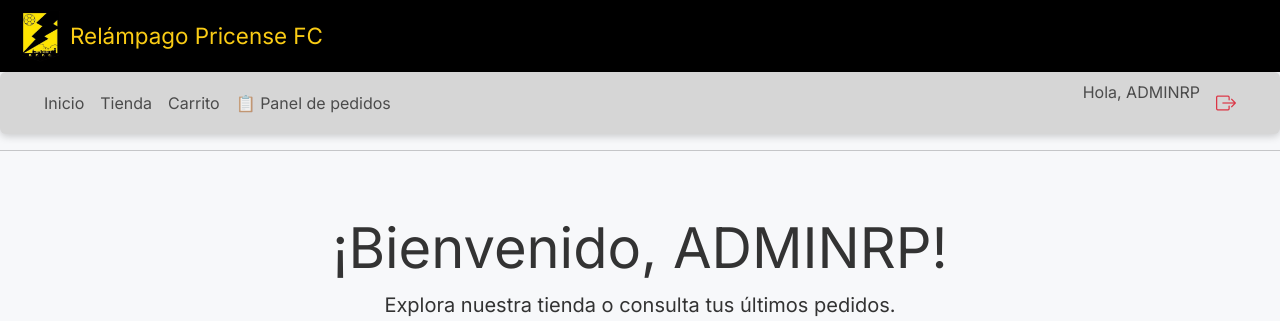
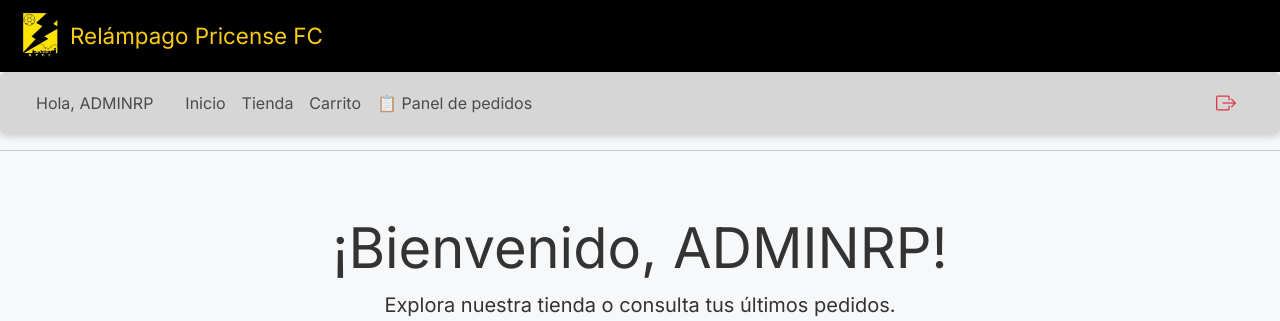
Before and after one commit to Alvarciu/WEB-Relampago-Pricense-, a Django app: page / in a window 1280 px wide. Shown: the top 321 px of the page. Run offline with Django 5.2, Linux system fonts and the light colour scheme; a user stored in the database is signed in; data comes from the database, SQL or seed files in the repository; some libraries are stand-ins or nearby versions.

Commit message:
Navbar arreglado

```diff
--- a/relampagoweb/templates/base.html
+++ b/relampagoweb/templates/base.html
@@ -34,7 +34,7 @@
       <h1 class="m-0" style="font-size: 1.4rem;">Relámpago Pricense FC</h1>
     </header>
 
-    <!-- Navbar (única parte modificada) -->
+    <!-- Navbar -->
     <nav class="navbar navbar-expand-lg px-4 py-2 mb-0" style="background-color: #d6d6d6; border-radius: 6px;">
       <div class="container-fluid">
         <button class="navbar-toggler" type="button" data-bs-toggle="collapse" data-bs-target="#navbarOpciones"
@@ -43,6 +43,11 @@
         </button>
 
         <div class="collapse navbar-collapse" id="navbarOpciones">
+          <!-- Mensaje de bienvenida a la izquierda -->
+          {% if user.is_authenticated %}
+            <span class="navbar-text me-4">Hola, {{ user.name }}</span>
+          {% endif %}
+
           <!-- Enlaces visibles para todos -->
           <ul class="navbar-nav me-auto mb-2 mb-lg-0">
             <li class="nav-item"><a class="nav-link" href="{% url 'inicio' %}">Inicio</a></li>
@@ -60,9 +65,6 @@
           <ul class="navbar-nav mb-2 mb-lg-0">
             {% if user.is_authenticated %}
               <li class="nav-item">
-                <span class="navbar-text me-2">Hola, {{ user.name }}</span>
-              </li>
-              <li class="nav-item">
                 <a href="#" class="text-danger fs-5 nav-link" title="Cerrar sesión"
                    data-bs-toggle="modal" data-bs-target="#logoutModal">
                   <i class="bi bi-box-arrow-right"></i>
@@ -79,7 +81,7 @@
 
     <hr>
 
-    <!-- Alerta de pedidos -->
+    <!-- Alerta de pedidos cerrados -->
     {% if config and not config.pedidos_abiertos %}
       <div class="alerta-pedidos">
         <div class="alerta-texto">🚨 Pedidos cerrados 🚨</div>
@@ -115,10 +117,10 @@
         Swal.fire({
           icon: "{% if message.tags == 'success' %}success{% elif message.tags == 'error' %}error{% else %}info{% endif %}",
           title: "{{ message|escapejs }}",
+          toast: true,
+          position: 'top-end',
           showConfirmButton: false,
-          timer: 3000,
-          toast: true,
-          position: 'top-end'
+          timer: 3000
         });
       {% endfor %}
     </script>
```
